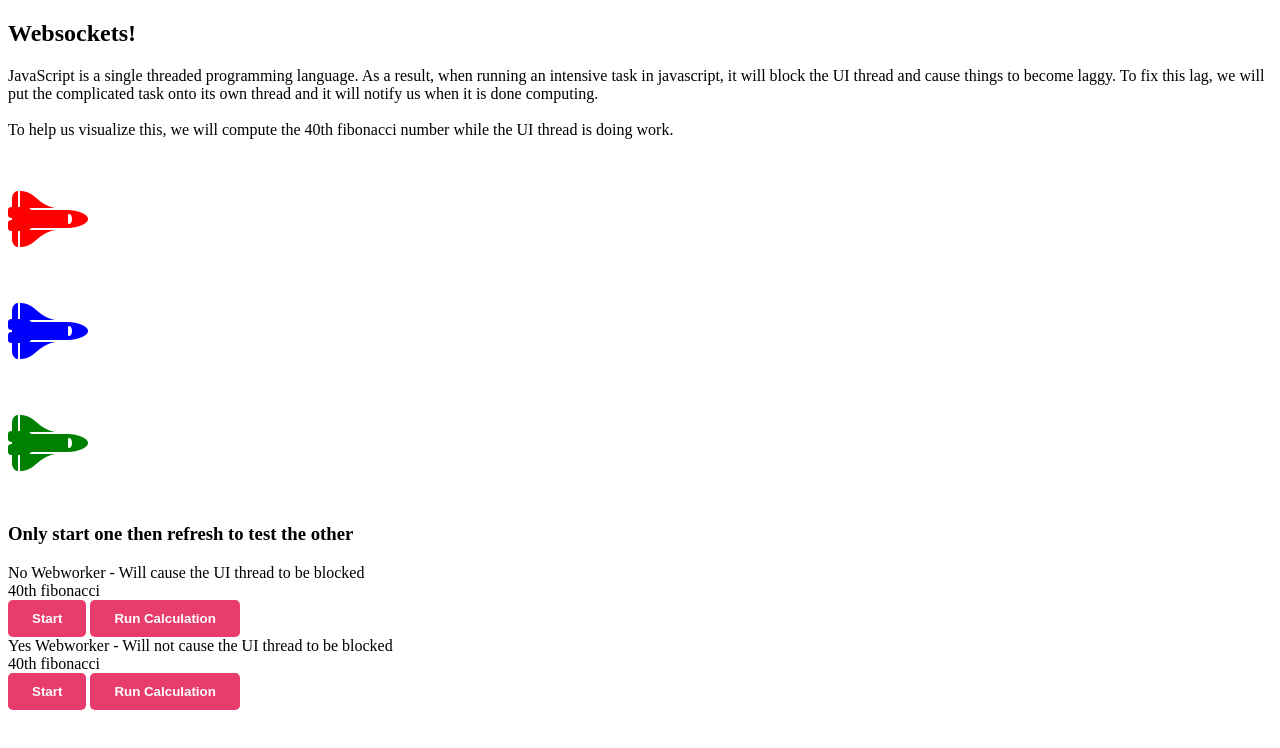
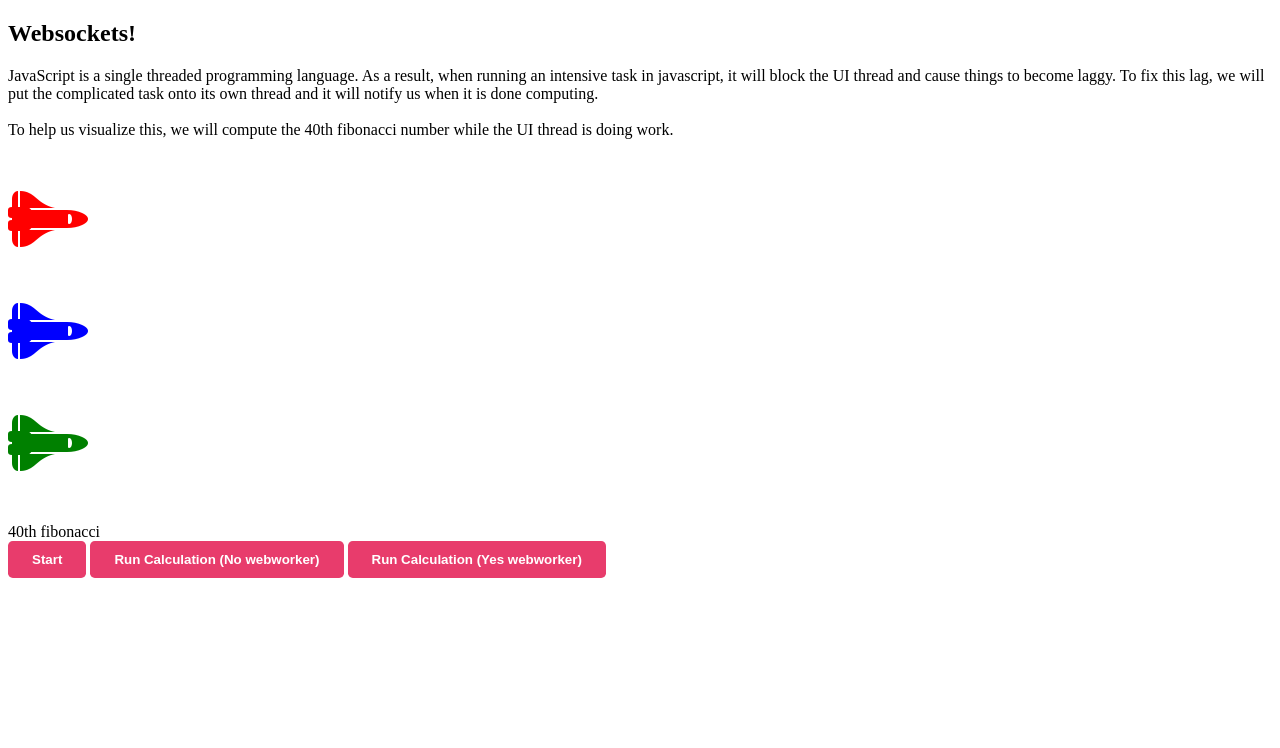
Before and after one commit to tjgambs/webworkers, a plain HTML site: page index.html in a window 1280 px wide. Drawn offline with Linux system fonts and the light colour scheme.

Commit message:
Delete some unneded code

```diff
--- a/index.html
+++ b/index.html
@@ -8,6 +8,7 @@
   <link rel="stylesheet" href="https://use.fontawesome.com/releases/v5.7.2/css/all.css"
     integrity="sha384-fnmOCqbTlWIlj8LyTjo7mOUStjsKC4pOpQbqyi7RrhN7udi9RwhKkMHpvLbHG9Sr" crossorigin="anonymous">
   <link rel="stylesheet" href="styles.css">
+  <script src="./index.js"></script>
   <script src="./no_webworker/index.js"></script>
   <script src="./yes_webworker/index.js"></script>
   <title>Flight</title>
@@ -28,18 +29,11 @@
     <i class="fas fa-space-shuttle fa-4x shuttle red" id="shuttle1"></i>
     <i class="fas fa-space-shuttle fa-4x shuttle blue" id="shuttle2"></i>
     <i class="fas fa-space-shuttle fa-4x shuttle green" id="shuttle3"></i>
-    <h3>Only start one then refresh to test the other</h3>
     <div>
-      <div>No Webworker - Will cause the UI thread to be blocked</div>
-      <div id="nowebworker-result">40th fibonacci</div>
-      <button onclick="NoWebworker.move()">Start</button>
-      <button onclick="NoWebworker.calculate()">Run Calculation</button>
-    </div>
-    <div>
-      <div>Yes Webworker - Will not cause the UI thread to be blocked</div>
-      <div id="webworker-result">40th fibonacci</div>
-      <button onclick="Webworker.move()">Start</button>
-      <button onclick="Webworker.calculate()">Run Calculation</button>
+      <div id="result">40th fibonacci</div>
+      <button onclick="move()">Start</button>
+      <button onclick="NoWebworker.calculate()">Run Calculation (No webworker)</button>
+      <button onclick="Webworker.calculate()">Run Calculation (Yes webworker)</button>
     </div>
   </div>
 </body>
--- /dev/null
+++ b/index.js
@@ -0,0 +1,16 @@
+const move = () => {
+  for (let i = 0; i < 3; i++) {
+    const shuttleID = `shuttle${i + 1}`;
+    let shuttle = document.getElementById(shuttleID);
+
+    let position = 0;
+    setInterval(() => {
+      if (position > window.innerWidth / 1.2) {
+        position = 0;
+      } else {
+        position++;
+        shuttle.style.left = position + "px";
+      }
+    }, 5);
+  }
+};
--- a/no_webworker/index.js
+++ b/no_webworker/index.js
@@ -2,33 +2,16 @@ class NoWebworker {
   /**
    * Will block the UI thread
    */
-
   static fibonacci(num) {
     if (num <= 1) {
       return 1;
     }
     return NoWebworker.fibonacci(num - 1) + NoWebworker.fibonacci(num - 2);
   }
-
   static calculate() {
     const num = 40;
-    document.getElementById('nowebworker-result').innerHTML = `40th fibonacci - ${NoWebworker.fibonacci(num)}`;
+    const el = document.getElementById('result');
+    el.innerHTML = '40th fibonacci';
+    el.innerHTML = `40th fibonacci - ${NoWebworker.fibonacci(num)}`;
   }
-
-  static move() {
-    for (let i = 0; i < 3; i++) {
-      const shuttleID = `shuttle${i + 1}`;
-      let shuttle = document.getElementById(shuttleID);
-
-      let position = 0;
-      setInterval(() => {
-        if (position > window.innerWidth / 1.2) {
-          position = 0;
-        } else {
-          position++;
-          shuttle.style.left = position + "px";
-        }
-      }, 5);
-    }
-  };
 }
--- a/yes_webworker/index.js
+++ b/yes_webworker/index.js
@@ -2,31 +2,15 @@ class Webworker {
   /**
    * Will not block the UI thread
    */
-
   static calculate() {
     let worker = new Worker("./yes_webworker/worker.js");
+    const el = document.getElementById('result');
     worker.onmessage = event => {
       const num = event.data;
-      document.getElementById('webworker-result').innerHTML = `40th fibonacci - ${num}`;
+      el.innerHTML = `40th fibonacci - ${num}`;
     };
+    el.innerHTML = '40th fibonacci';
     const num = 40;
     worker.postMessage(num);
   };
-
-  static move() {
-    for (let i = 0; i < 3; i++) {
-      const shuttleID = `shuttle${i + 1}`;
-      let shuttle = document.getElementById(shuttleID);
-
-      let position = 0;
-      setInterval(() => {
-        if (position > window.innerWidth / 1.2) {
-          position = 0;
-        } else {
-          position++;
-          shuttle.style.left = position + "px";
-        }
-      }, 5);
-    }
-  };
 }
```
